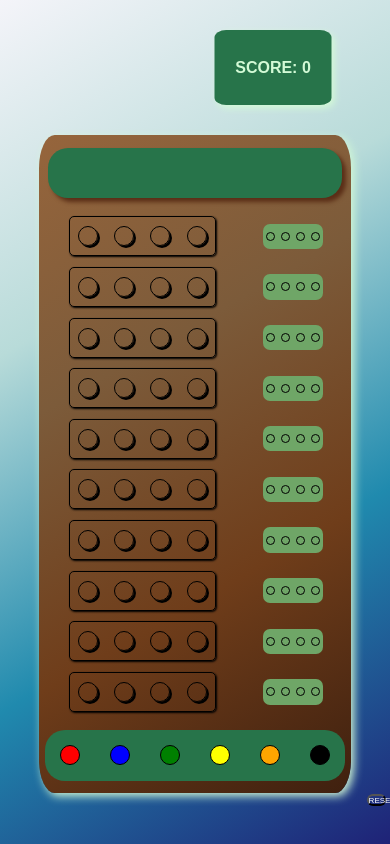
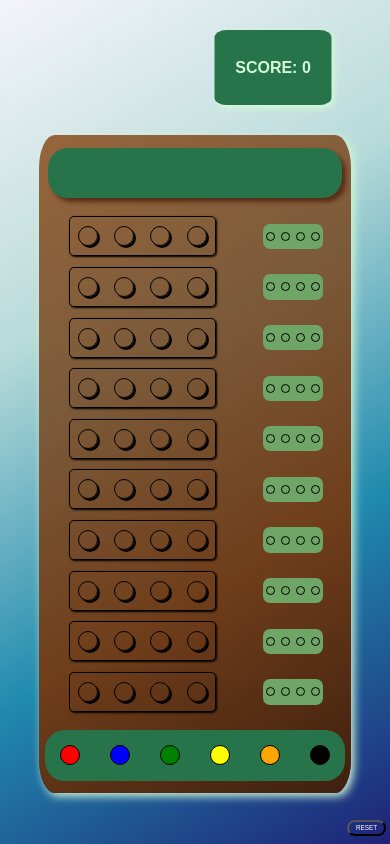
Before and after one commit to Flothar78/mastermind, a Vue app: page / in a window 390 px wide. Built offline with nearby package versions, Linux system fonts and the light colour scheme; the HTML template or start-up script is replaced by a standard one.

Commit message:
Adjust CSS minimal size screen 2

```diff
--- a/src/assets/main.css
+++ b/src/assets/main.css
@@ -351,4 +351,14 @@
     height: 7px;
     border-radius: 50%;
   }
+  .reset-button {
+    right:1%;
+    bottom: 1%;
+    height: 4vw;
+    width: 10vw;
+    background-color: transparent;
+    color: white;
+    font-size: 0.4rem;
+    border-radius: 10px;
+  }
 }
```
